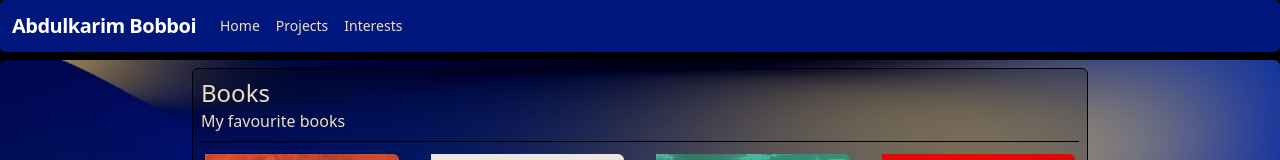
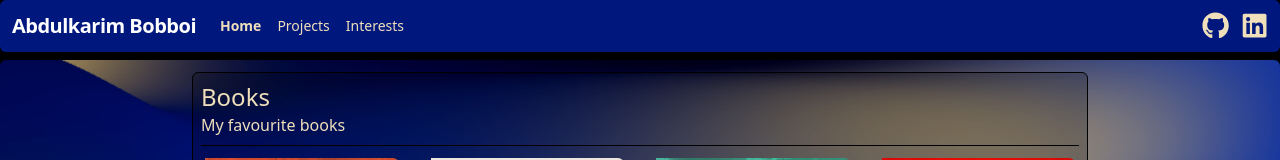
Before and after one commit to karimbobboi/portfolio, a Next.js app: page / in a window 1280 px wide. Shown: the top 160 px of the page. Built offline with nearby package versions, Linux system fonts and the light colour scheme.

Commit message:
Add buttons to nav bar

```diff
--- a/src/app/components/NavBar.tsx
+++ b/src/app/components/NavBar.tsx
@@ -1,21 +1,70 @@
+import { useRouter, usePathname } from "next/navigation";
+import { FaGithub, FaLinkedin } from "react-icons/fa";
+import Link from "next/link";
+
 export default function NavBar(){
+    const router = useRouter();
+    const pathname = usePathname();
+
     return(
-        <nav className="relative z-10 flex items-center justify-between flex-wrap bg-[#00187e] backdrop-blur-sm p-3 rounded-md">
+        <nav className="pb-1 border-none bg-black">
+            <div className="bg-[#00187e] relative z-10 flex items-center justify-between flex-wrap backdrop-blur-sm p-3 rounded-md">
                 <div className="flex items-center flex-shrink-0 text-white mr-6">
                     <span className="font-semibold text-xl tracking-tight">Abdulkarim Bobboi</span>
                 </div>
-            <div className="w-full block flex-grow lg:flex lg:items-center lg:w-auto">
+                <div className="w-full h-full block flex-grow lg:flex lg:items-center lg:w-auto">
                     <div className="text-sm lg:flex-grow">
-                    <a href="#responsive-header"
-                        className="block mt-4 lg:inline-block lg:mt-0 text-[#efdfba] hover:text-white mr-4">
+                        <a
+                            className={
+                                `block cursor-pointer lg:inline-block mt-1 text-[#efdfba] mr-4 ${pathname === '/' ? 'font-semibold' : 'hover:text-white'}`
+                            }
+                            onClick={() => {
+                                if(!router)
+                                    return;
+                                router.push('/')
+                            }}
+                        >
                             Home
                         </a>
-                    <a href="#responsive-header" className="block mt-4 lg:inline-block lg:mt-0 text-[#efdfba] hover:text-white mr-4">
+                        <a
+                            className={
+                                `block cursor-pointer mt-4 lg:inline-block lg:mt-0 text-[#efdfba] mr-4 ${pathname.includes('projects') ? 'font-semibold' : 'hover:text-white'}`
+                            }
+                            onClick={() => {
+                                if(!router)
+                                    return;
+                                router.push('/projects')
+                            }}
+                        >
                             Projects
                         </a>
-                    <a href="#responsive-header" className="block mt-4 lg:inline-block lg:mt-0 text-[#efdfba] hover:text-white">
+                        <a
+                            className={
+                                `block cursor-pointer mt-4 lg:inline-block lg:mt-0 text-[#efdfba] mr-4 ${pathname.includes('interests') ? 'font-semibold' : 'hover:text-white'}`
+                            }
+                            onClick={() => {
+                                if(!router)
+                                    return;
+                                router.push('/interests')
+                            }}
+                        >
                             Interests
                         </a>
+
+                        <Link
+                            href="https://www.linkedin.com/in/abdulkarim-bobboi-6b041a224/" target="_blank"
+                            className="float-end block cursor-pointer lg:inline-block lg:mt-0 text-[#efdfba] hover:text-white"
+                        >
+                            <FaLinkedin className="text-[1.7rem]" />
+                        </Link>
+
+                        <Link
+                            href="https://github.com/karimbobboi" target="_blank"
+                            className="float-end block cursor-pointer lg:inline-block lg:mt-0 text-[#efdfba] mr-3 hover:text-white"
+                        >
+                            <FaGithub className="text-[1.7rem]" />
+                        </Link>
+                    </div>
                 </div>
             </div>
         </nav>
```
Also changed, not shown: package.json (+5 -4 lines), 1 other file (tests, documents, lock files or other folders). Lines whose indentation alone changed are shown as unchanged.
